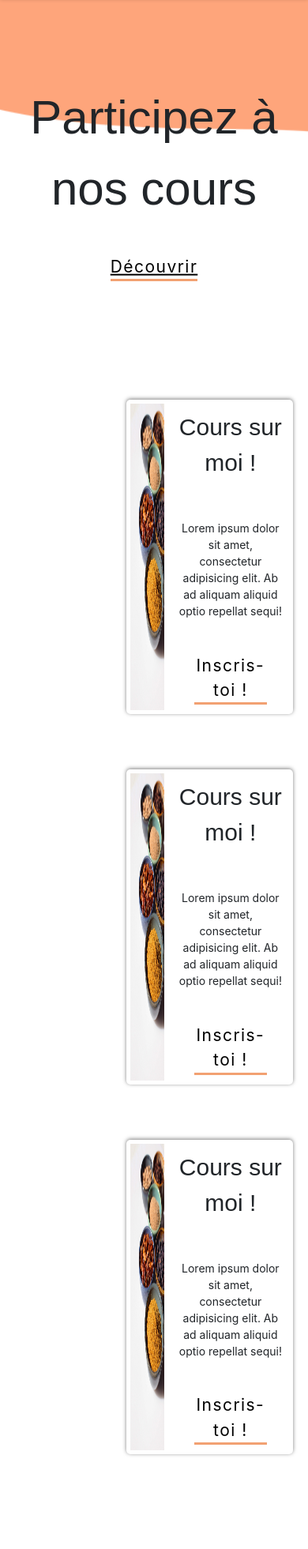
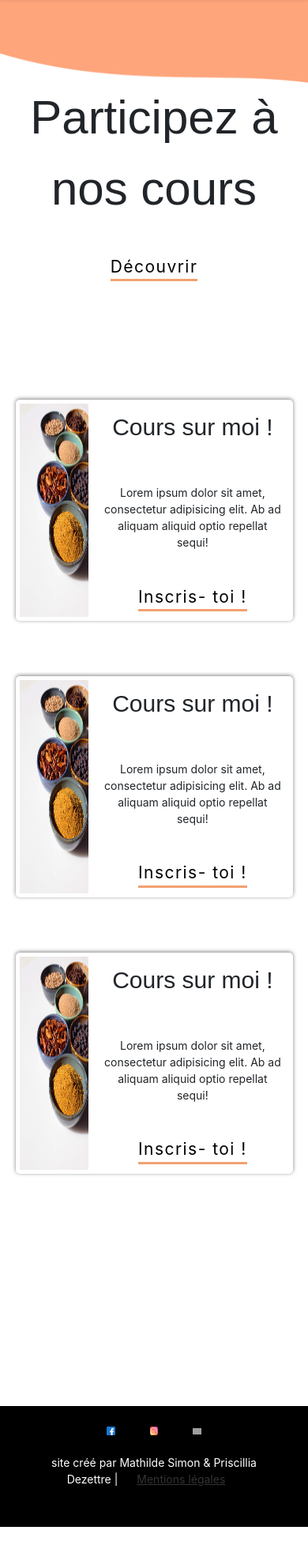
Before and after one commit to Prizilya/mspr-html, a PHP site: page /cours.php in a window 390 px wide. Shown: the part 120-2081 px from the top of the page at 79% size. After the commit the page ends 2053 px from the top, so only its background shows below. Run offline with PHP 8.4, Linux system fonts and the light colour scheme; grey boxes are pictures that could not be loaded.

Commit message:
coursresponsive

```diff
--- a/resources/sass/components/_button.scss
+++ b/resources/sass/components/_button.scss
@@ -6,6 +6,8 @@
   font-size: 1.5em;
   cursor: pointer;
   letter-spacing: 0.07em;
+  text-decoration: none !important;
+
 
 
   &.black {
--- a/resources/sass/layout/_main.scss
+++ b/resources/sass/layout/_main.scss
@@ -2,5 +2,4 @@
   margin: 0;
   padding: 0;
   list-style-type: none;
-  text-decoration: none;
 }
--- a/resources/sass/pages/_cours.scss
+++ b/resources/sass/pages/_cours.scss
@@ -1,6 +1,5 @@
 #cours-jumbotron {
-  min-height: 100em;
-  padding-bottom: 15em;
+
   background-repeat: no-repeat;
   background-size: cover;
   background-position: center;
@@ -21,8 +20,8 @@
   width: 60%;
 }
 
-@media screen and (min-width: 1200px) {
+@media screen and (max-width: 1200px) {
   .right{
-
+    width: auto;
   }
 }
```
Also changed, not shown: public/css/app.css.
